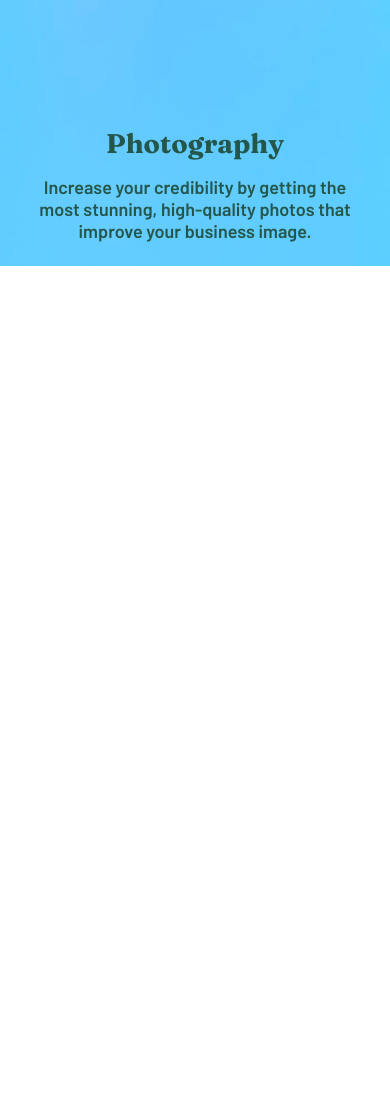
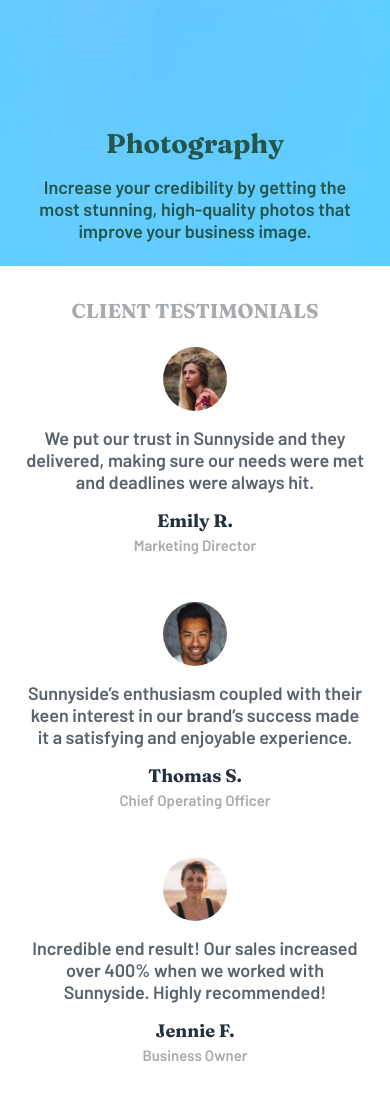
Before and after one commit to naiiiden/sunnyside-agency-landing-page, a plain HTML site: page index.html in a window 390 px wide. Shown: the part 3954-5054 px from the top of the page. Before the commit the page ends 4220 px from the top, so only its background shows below. Drawn offline with Linux system fonts and the light colour scheme.

Commit message:
testimonials sections completed & responsive

```diff
--- a/index.html
+++ b/index.html
@@ -74,23 +74,37 @@
   </div>
 
   <section class="testimonials">
+    <h2>CLIENT TESTIMONIALS</h2>
+    <div class="row">
+      <article>
+        <img src="images/image-emily.jpg" alt="client's profile picture">
+        <p>We put our trust in Sunnyside and they delivered, making sure our needs were met and deadlines were always hit.</p>
+        <div class="name">
+          <p>Emily R.</p>
+          <small>Marketing Director</small>
+        </div>
+      </article>
 
+      <article>
+        <img src="images/image-thomas.jpg" alt="client's profile picture">
+        <p>Sunnyside’s enthusiasm coupled with their keen interest in our brand’s success made it a satisfying and enjoyable experience.</p>
+        <div class="name">
+          <p>Thomas S.</p>
+          <small>Chief Operating Officer</small>
+        </div>
+      </article>
+
+      <article>
+        <img src="images/image-jennie.jpg" alt="client's profile picture">
+        <p>Incredible end result! Our sales increased over 400% when we worked with Sunnyside. Highly recommended!</p>
+        <div class="name">
+          <p>Jennie F.</p>
+          <small>Business Owner</small>
+        </div>
+      </article>
+    </div>
   </section>
   <!--
-
-  Client testimonials
-
-  We put our trust in Sunnyside and they delivered, making sure our needs were met and deadlines were always hit.
-  Emily R.
-  Marketing Director
-
-  Sunnyside’s enthusiasm coupled with their keen interest in our brand’s success made it a satisfying and enjoyable experience.
-  Thomas S.
-  Chief Operating Officer
-
-  Incredible end result! Our sales increased over 400% when we worked with Sunnyside. Highly recommended!
-  Jennie F.
-  Business Owner
 
   About
   Services
--- a/style/_testimonials.scss
+++ b/style/_testimonials.scss
@@ -0,0 +1,75 @@
+.testimonials {
+    display: flex;
+    flex-direction: column;
+    align-items: center;
+    text-align: center;
+    padding: 2rem 0;
+
+    &:nth-last-child(3) {
+        padding-bottom: 0;
+    }
+
+    h2 {
+        font-family: Fraunces, sans-serif;
+        color: $grayish-blue;
+        font-size: 1.25rem;
+    }
+
+    article {
+        display: flex;
+        flex-direction: column;
+        align-items: center;
+        text-align: center;
+        gap: 1rem;
+        padding: 1.5rem;
+
+        img {
+            max-width: 4rem;
+            border-radius: 50%;
+        }
+
+        p {
+            font-family: Barlow, sans-serif;
+            color: $very-dark-grayish-blue;
+        }
+
+        .name {
+            display: flex;
+            flex-direction: column;
+            gap: .25rem;
+
+            p {
+                font-family: Fraunces, sans-serif;
+                color: $very-dark-desaturated-blue;
+            }
+
+            small {
+                font-family: Barlow, sans-serif;
+                color: $grayish-blue;
+            }
+        }
+    }
+}
+
+@media screen and (min-width: 1024px) {
+    .testimonials {
+        .row {
+            display: flex;
+            justify-content: space-evenly;
+            width: 100%;
+
+            article {
+                width: 30%;
+            }
+        }
+    }
+}
+
+@media screen and (min-width: 1280px) {
+    .testimonials {
+        .row {
+            width: 70%;
+            justify-content: space-between;
+        }
+    }
+}
--- a/style/style.scss
+++ b/style/style.scss
@@ -4,3 +4,4 @@
 @import "./section1";
 @import "./section2";
 @import "./section3";
+@import "./testimonials";
```
Also changed, not shown: style/style.css, 1 other file.
